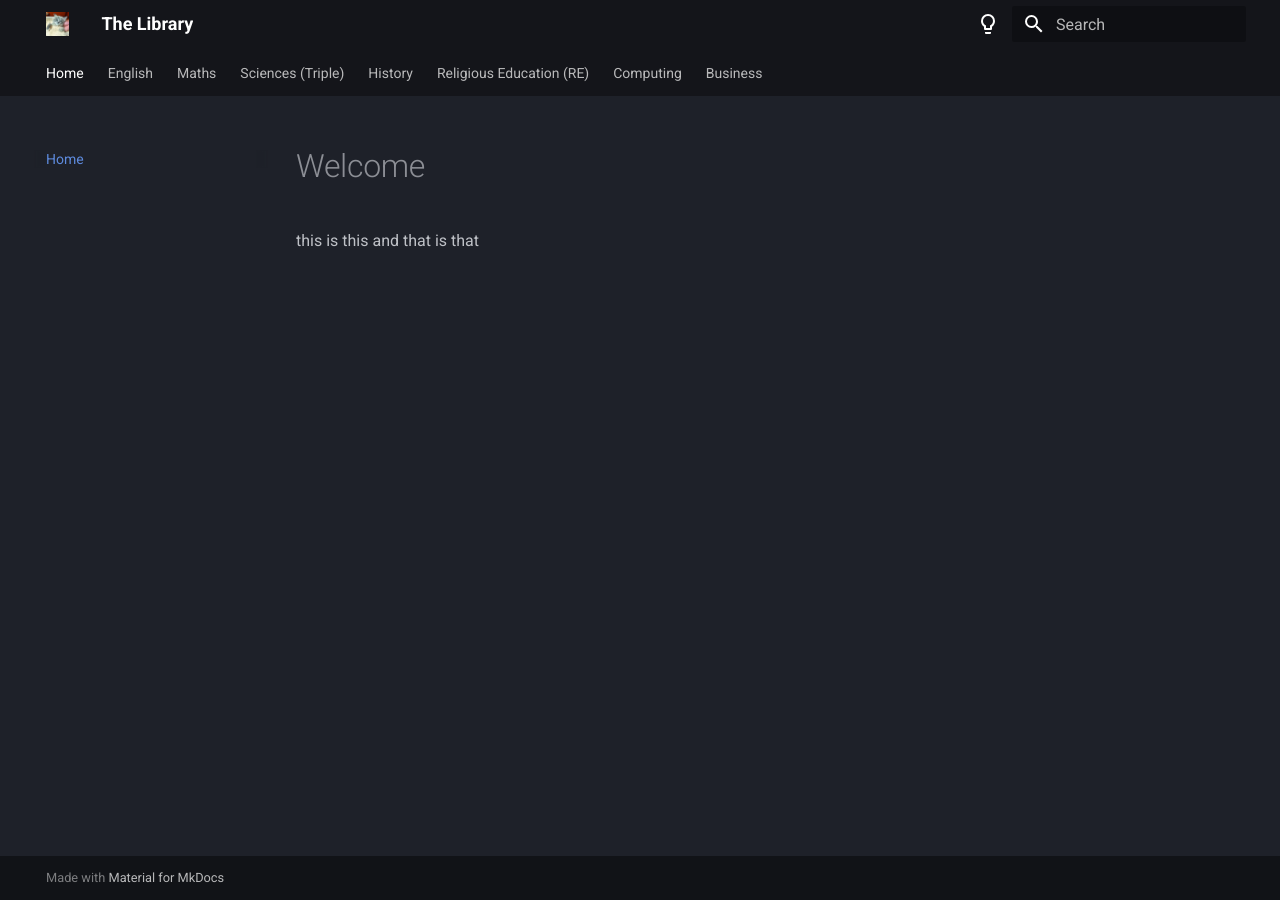
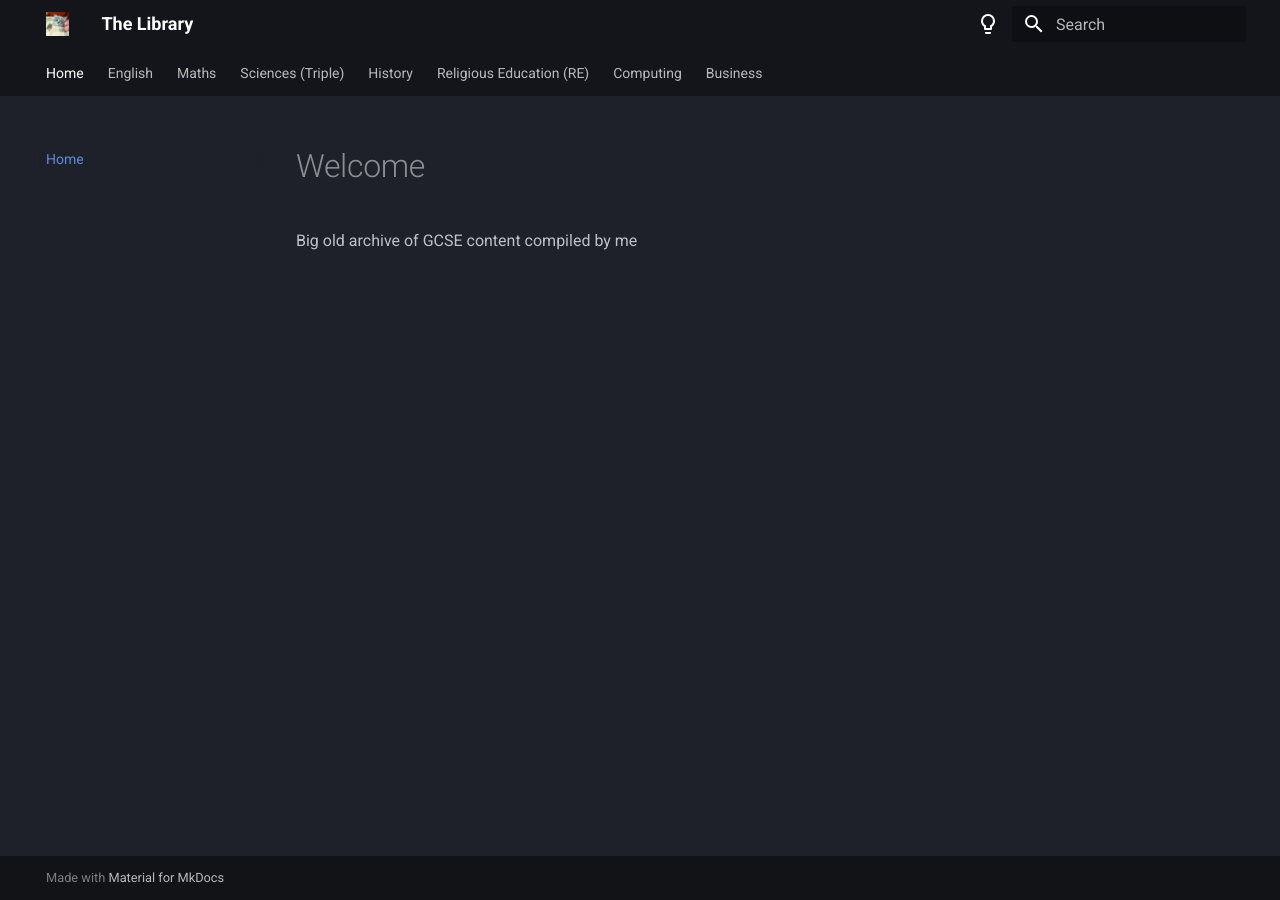
Before and after one commit to public-archive-docs/revision_archive, an MkDocs documentation site: the page built from docs/index.md, in a window 1280 px wide. Built offline with MkDocs 1.6.1 and Material for MkDocs 9.7.7, drawn with Linux system fonts in a browser that asks for light colours.

Commit message:
no more popcorn machine man

```diff
--- a/docs/index.md
+++ b/docs/index.md
@@ -1,3 +1,3 @@
 # Welcome
 
-this is this and that is that
+Big old archive of GCSE content compiled by me
```
